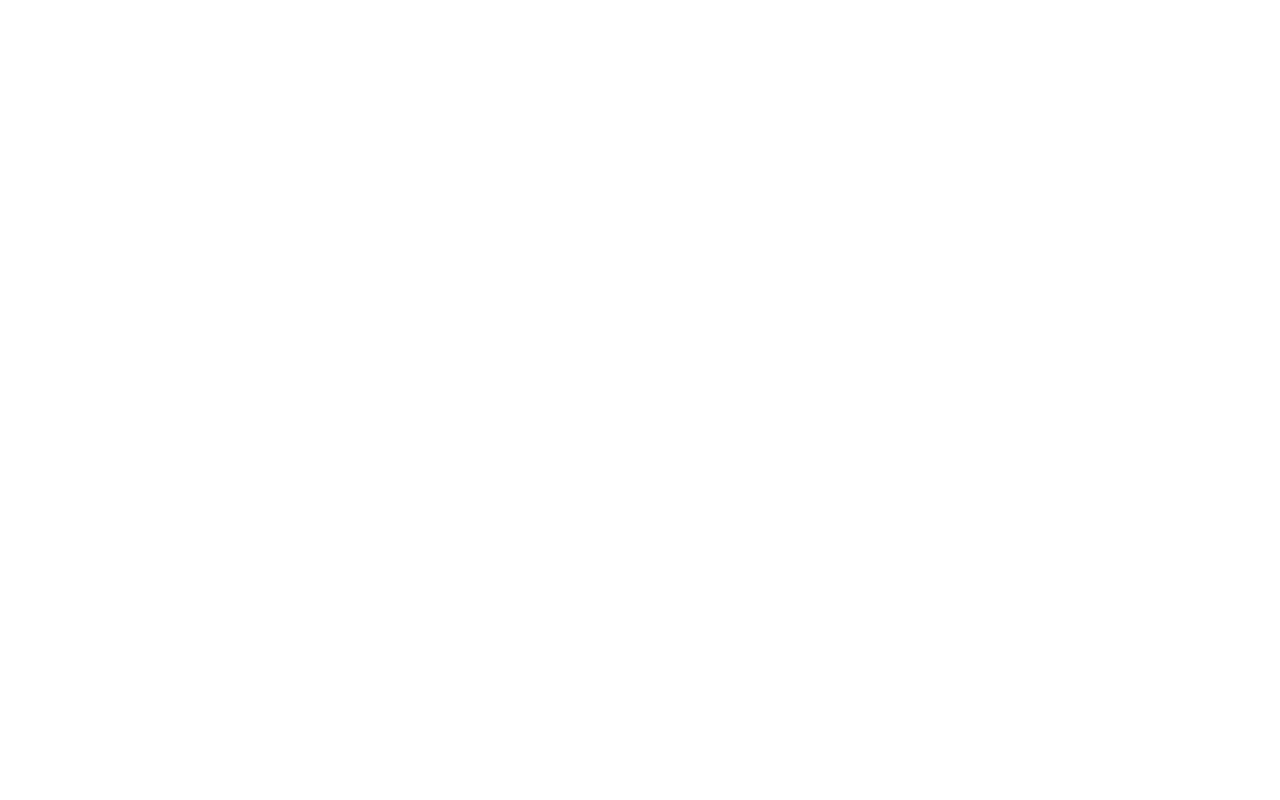
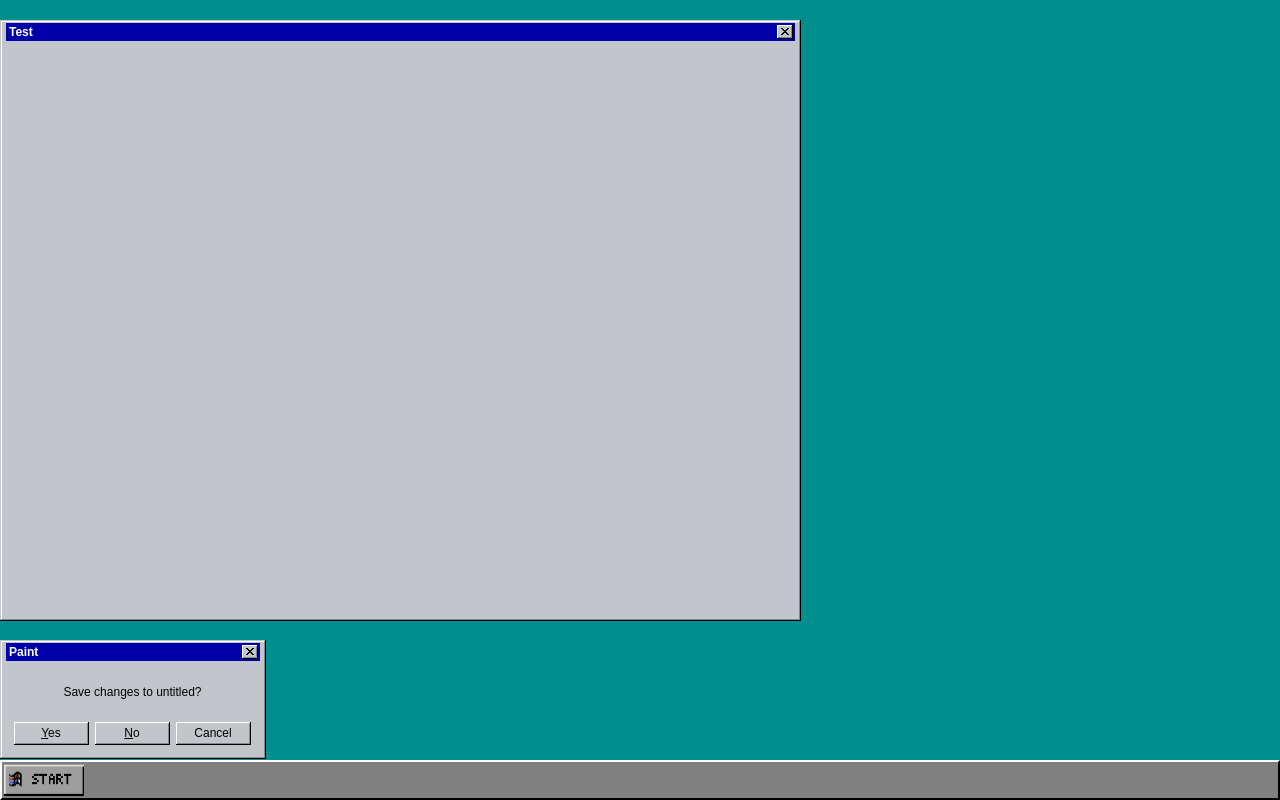
Before and after one commit to CapedBaldy0/EGG-Portfolio, a plain HTML site: page index.html in a window 1280 px wide. Drawn offline with Linux system fonts and the light colour scheme; files that its build step writes are made by us from their sources.

Commit message:
windos95-aestetic

```diff
--- a/index.html
+++ b/index.html
@@ -4,15 +4,70 @@
 <head>
     <meta charset="UTF-8">
     <meta name="viewport" content="width=device-width, initial-scale=1">
-    <link rel="stylesheet" href="/CSS/styles.css">
+    <link rel="stylesheet" href="style.css">
 
-    <title>W3.CSS Template</title>
+    <title>Efros Gheorghe Portfolio</title>
 </head>
 
 <body>
-    <main class="container" style="background-color: white;">
 
+    <main>
+        <div class="container">
+            <div id="paint" class="win98popup shadow">
+                <div class="bar">
+                    <p>Test</p>
+                    <button class="shadow">
+                        <svg xmlns="http://www.w3.org/2000/svg" width="8px" height="7px" viewBox="0 0 8 7"
+                            fill-rule="evenodd" stroke-linejoin="round" stroke-miterlimit="2">
+                            <path
+                                d="M1 6V5h1V4h1V3h2v1h1v1h1v1h1v1H6V6H5V5H3v1H2v1H0V6h1zm0-4V1H0V0h2v1h1v1h2V1h1V0h2v1H7v1H6v1H2V2H1z" />
+                        </svg>
+                    </button>
+                </div>
+                <section>
+
+                </section>
+            </div>
+            <div class="win98popup shadow">
+                <div class="bar">
+                    <p>Paint</p>
+                    <button class="shadow">
+                        <svg xmlns="http://www.w3.org/2000/svg" width="8px" height="7px" viewBox="0 0 8 7"
+                            fill-rule="evenodd" stroke-linejoin="round" stroke-miterlimit="2">
+                            <path
+                                d="M1 6V5h1V4h1V3h2v1h1v1h1v1h1v1H6V6H5V5H3v1H2v1H0V6h1zm0-4V1H0V0h2v1h1v1h2V1h1V0h2v1H7v1H6v1H2V2H1z" />
+                        </svg>
+                    </button>
+                </div>
+                <section>
+                    <p>Save changes to untitled?</p>
+                </section>
+                <div class="buttons">
+                    <button class="shadow"><img
+                            src="https://raw.githubusercontent.com/mbledkowski/win98popup/master/outline.svg" alt=""
+                            width="66.9" height="15">
+                        <p><u>Y</u>es</p>
+                    </button>
+                    <button class="shadow"><img
+                            src="https://raw.githubusercontent.com/mbledkowski/win98popup/master/outline.svg" alt=""
+                            width="66.9" height="15">
+                        <p><u>N</u>o</p>
+                    </button>
+                    <button class="shadow"><img
+                            src="https://raw.githubusercontent.com/mbledkowski/win98popup/master/outline.svg" alt=""
+                            width="66.9" height="15">
+                        <p>Cancel</p>
+                    </button>
+                </div>
+            </div>
+
+        </div>
     </main>
+
+    <footer>
+        <img id="start-menu-logo" src="/images/start-menu-logo.jpg" alt="">
+
+    </footer>
 
     <script src="/JS/main.js"></script>
 </body>
--- /dev/null
+++ b/style.css
@@ -0,0 +1,168 @@
+*,
+*::before,
+*::after {
+    box-sizing: border-box;
+}
+
+* {
+    margin: 0;
+}
+
+html {
+    height: 100%;
+}
+
+body {
+    font-family: "Microsoft Sans Serif", sans-serif;
+    height: 100%;
+    display: flex;
+    flex-direction: column;
+}
+
+main {
+    flex-grow: 1;
+    display: flex;
+    justify-content: center;
+    overflow: auto;
+    background-color: rgba(0, 142, 143, 255);
+}
+
+footer {
+    display: flex;
+    border: solid;
+    border-width: 2px;
+    border-top-color: white;
+    border-left-color: white;
+    border-bottom-color: black;
+    border-right-color: black;
+    height: 40px;
+    background-color: grey;
+    padding: 2px;
+}
+
+#start-menu-logo {
+    cursor: pointer;
+    width: 80px;
+    height: 100%;
+}
+
+.container {
+    width: 1440px;
+    max-width: 1440px;
+}
+
+/* */
+
+#paint {
+    width: 800px;
+    height: 600px;
+}
+
+.win98popup {
+    margin-top: 20px;
+    display: flex;
+    flex-flow: column nowrap;
+    justify-content: space-between;
+    align-items: center;
+    background: #c2c6ca;
+    font-size: 12px;
+    -webkit-font-smoothing: none;
+    width: 265px;
+    height: 118px;
+    box-shadow: 0.5px 0.5px 0 0.5px black, inset 1px 1px #c2c6ca, inset -1px -1px #85898d, inset 2px 2px white;
+}
+
+.win98popup .shadow {
+    box-shadow: 0.5px 0.5px 0 0.5px black, inset 1px 1px white, inset -1px -1px #85898d;
+}
+
+.win98popup .bar {
+    display: flex;
+    flex-flow: row nowrap;
+    font-weight: bold;
+    justify-content: space-between;
+    width: calc(100% - 11px);
+    height: 18px;
+    color: white;
+    background: #00a;
+    padding: 2px 3px 3px;
+    margin: 3px 2px 1px 3px;
+}
+
+.win98popup .bar p {
+    margin: 0;
+}
+
+.win98popup .bar button {
+    width: 15px;
+    height: 13px;
+}
+
+.win98popup .bar button:active {
+    box-shadow: 0.5px 0.5px 0 0.5px white, inset 1px 1px black, inset -1px -1px #c2c6ca, inset 2px 2px #85898d;
+}
+
+.win98popup .bar button:active svg {
+    transform: translateX(1px) translateY(1px);
+}
+
+.win98popup .bar button svg {
+    margin: 3px 3px 3px 4px;
+}
+
+.buttons {
+    display: flex;
+    flex-flow: row nowrap;
+    margin: 1px 15px 14px 14px;
+}
+
+button {
+    background: #c2c6ca;
+    border: none;
+    padding: 0;
+    border-radius: 0;
+    outline: none;
+    box-shadow: 0.5px 0.5px 0 0.5px black, inset 1px 1px white, inset -1px -1px #85898d;
+    width: 74px;
+    height: 22px;
+    display: grid;
+}
+
+button:not(:last-child) {
+    margin-right: 7px;
+}
+
+button p {
+    font-size: 12px;
+    margin: auto;
+}
+
+button img {
+    margin: 4px 3px 3px 4px;
+    display: none;
+}
+
+button p,
+button img {
+    grid-column: 1;
+    grid-row: 1;
+}
+
+button:focus {
+    outline: none;
+    box-shadow: 0.5px 0.5px 0 0.5px black, inset 1px 1px black, inset -1px -1px black, inset 2px 2px white, inset -2px -2px #85898d;
+}
+
+button:focus img {
+    display: block;
+}
+
+button:active {
+    box-shadow: 0.5px 0.5px 0 0.5px black, inset 1px 1px black, inset -1px -1px #85898d, inset 2px 2px #85898d;
+    outline: none;
+}
+
+button:active p,
+button:active img {
+    transform: translateX(1px) translateY(1px);
+}
```
Also changed, not shown: images/start-menu-logo.jpg (added), styles.css (deleted).
